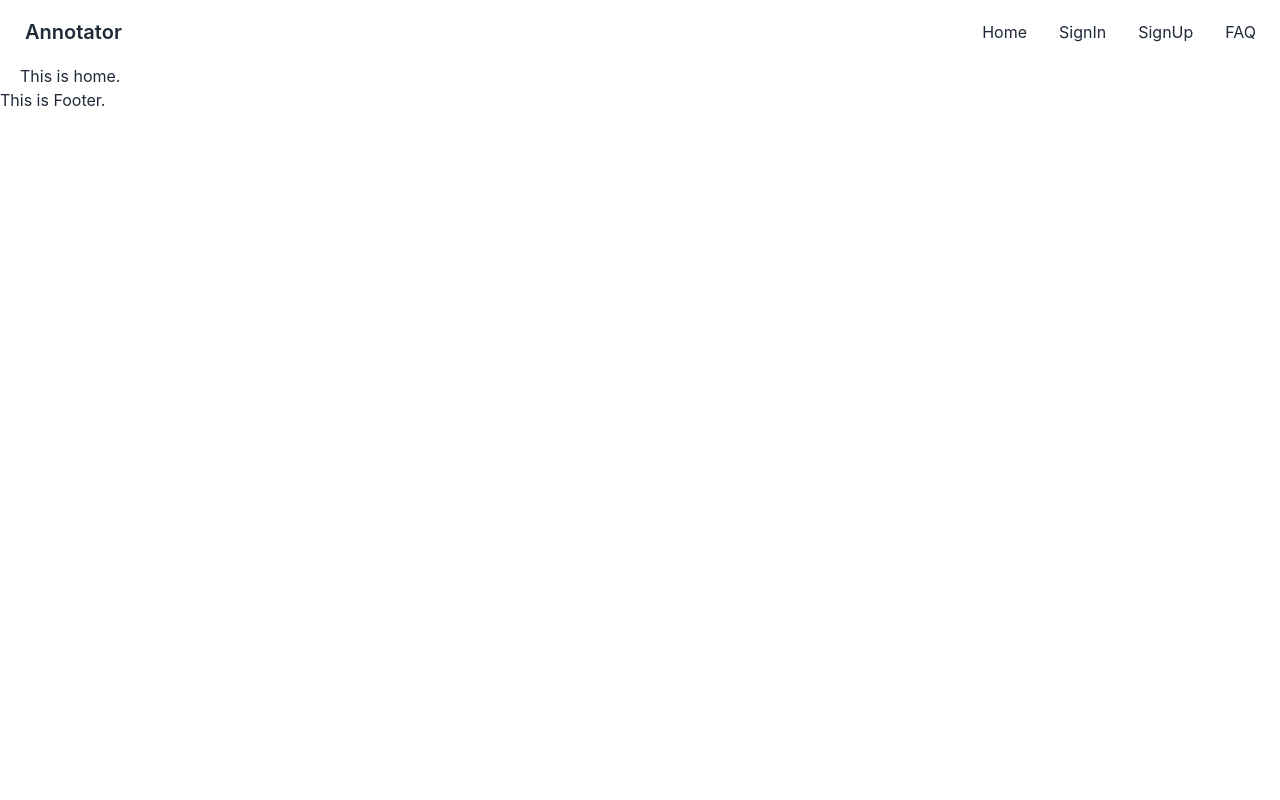
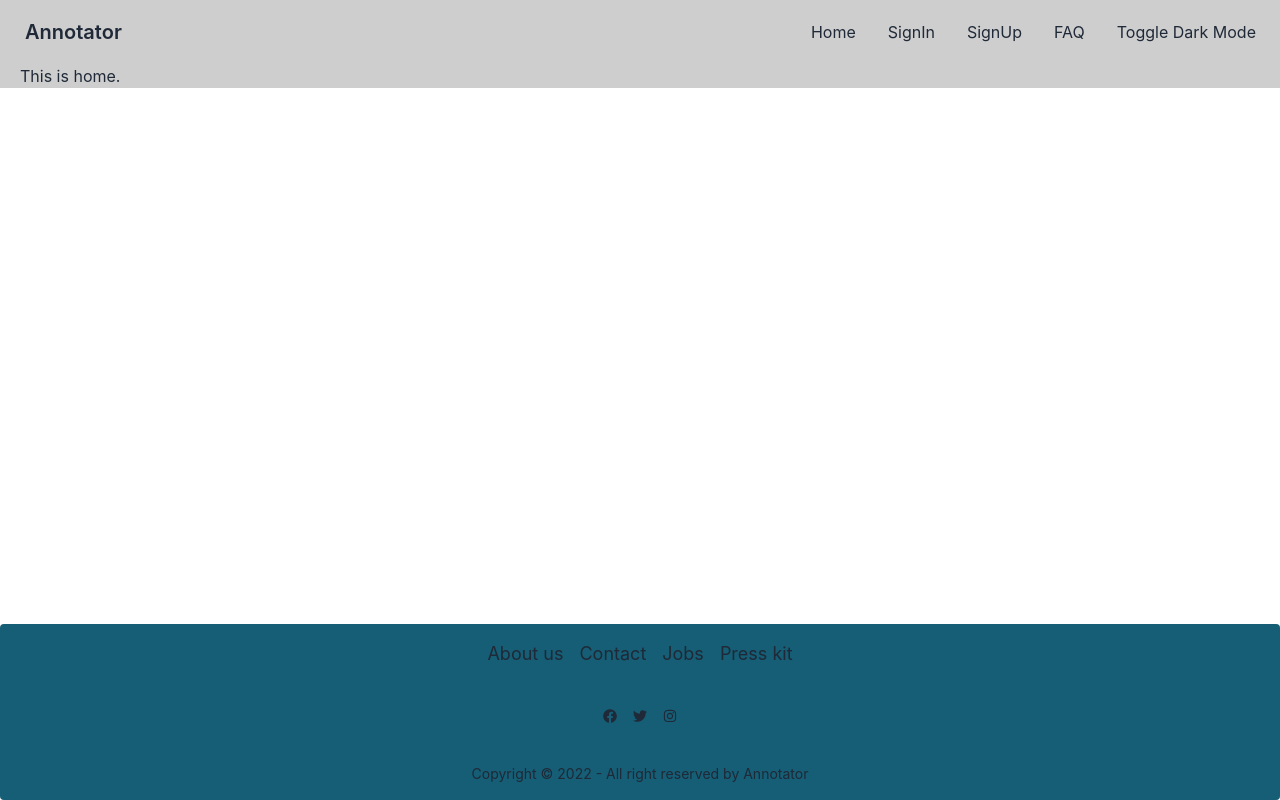
Before and after one commit to nkbadhon/Annotation-Front-End, a React (Create React App) app: page / in a window 1280 px wide. Built offline with nearby package versions, Linux system fonts and the light colour scheme; no server answers.

Commit message:
dashboard done

```diff
--- a/package.json
+++ b/package.json
@@ -13,6 +13,7 @@
     "react-hook-form": "^7.41.5",
     "react-hooks": "^1.0.1",
     "react-hot-toast": "^2.4.0",
+    "react-icons": "^4.7.1",
     "react-router-dom": "^6.6.1",
     "react-scripts": "5.0.1",
     "web-vitals": "^2.1.4"
--- a/src/Layout/Main.js
+++ b/src/Layout/Main.js
@@ -5,7 +5,7 @@ import Navbar from '../Pages/Home/Home/Shared/Navbar/Navbar';
 
 const Main = () => {
     return (
-        <div>
+        <div class="bg-[#CECECE]">
             <Navbar></Navbar>
             <Outlet></Outlet>
             <Footer></Footer>
--- a/src/Pages/Dashboard/Dashboard/Dashboard.js
+++ b/src/Pages/Dashboard/Dashboard/Dashboard.js
@@ -1,9 +1,24 @@
-import React from 'react';
+import React, { useContext } from 'react';
+import { Link, Outlet } from 'react-router-dom';
+import { AuthContext } from '../../../Context/AuthProvider';
+import Footer from '../../Home/Home/Shared/Footer/Footer';
+import Navbar from '../../Home/Home/Shared/Navbar/Navbar';
 
 const Dashboard = () => {
+    const { user } = useContext(AuthContext);
+    console.log(user);
     return (
         <div>
-            <h2>Comming soon</h2>
+
+            <Navbar></Navbar>
+            <ul className="menu p-4 w-60 text-base-content">
+                <ul><p>Welcome, <br /> {user?.displayName && <h3>{user.displayName}</h3>}</p></ul>
+
+            </ul>
+            <main>
+
+            </main>
+            <Footer></Footer>
         </div>
     );
 };
--- a/src/Pages/Home/Home/Shared/Footer/Footer.js
+++ b/src/Pages/Home/Home/Shared/Footer/Footer.js
@@ -1,10 +1,28 @@
 import React from 'react';
+import { FaFacebook, FaTwitter, FaInstagram } from 'react-icons/fa';
+import { Link } from 'react-router-dom';
 
 const Footer = () => {
     return (
-        <div>
-            This is Footer.
-        </div>
+        <footer className="footer footer-center p-4 rounded h-44 bg-cyan-800">
+            <div className="grid grid-flow-col gap-4">
+                <Link href="/" className="text-lg">About us</Link>
+                <Link href="/" className="text-lg">Contact</Link>
+                <Link href="/" className="text-lg">Jobs</Link>
+                <Link href="/" className="text-lg">Press kit</Link>
+            </div>
+            <div>
+                <div className="grid grid-flow-col gap-4">
+                    <Link to=""> <FaFacebook /> </Link>
+                    <Link to=""> <FaTwitter /> </Link>
+                    <Link to=""> <FaInstagram /> </Link>
+                </div>
+            </div>
+            <div>
+                <p>Copyright © 2022 - All right reserved by Annotator</p>
+            </div>
+        </footer>
+
     );
 };
 
--- a/src/Pages/Home/Home/Shared/Navbar/Navbar.js
+++ b/src/Pages/Home/Home/Shared/Navbar/Navbar.js
@@ -4,26 +4,16 @@ import { AuthContext } from '../../../../../Context/AuthProvider';
 
 
 
+function Navbar() {
 
-function Navbar() {
-    const { user, logOut } = useContext(AuthContext)
+    const [darkMode, setDarkMode] = useState(false);
+    const { user, logOut } = useContext(AuthContext);
     const handleSignOut = () => {
         logOut()
             .then(() => { })
             .catch(error => console.log(error))
     }
 
-
-    // Darkmood Starts here
-    // Declaring a state variable for the dark mode setting
-    const [darkMode, setDarkMode] = useState(false)
-
-    // Toggle the dark mode setting when the button is clicked
-    const toggleDarkMode = () => {
-        setDarkMode(!darkMode)
-    }
-
-    // Darkmood Ends here
     const menuItems = <React.Fragment>
         <li className="rounded-lg"><Link to='/'>Home</Link></li>
         {user?.uid ?
@@ -38,11 +28,14 @@ function Navbar() {
         }
 
         <li className="rounded-lg"><Link to='/blog'>FAQ</Link></li>
+        <li className="rounded-lg"><button onClick={() => setDarkMode(!darkMode)}>
+            Toggle Dark Mode
+        </button></li>
 
 
     </React.Fragment >
     return (
-        <div className="navbar bg-base-100">
+        <div className="navbar ">
             <div className="navbar-start">
                 <div className="dropdown">
                     <label tabIndex={0} className="btn btn-ghost lg:hidden">
@@ -61,12 +54,6 @@ function Navbar() {
             </div>
 
         </div>
-        // <nav className={darkMode ? 'dark-mode' : 'light-mode'}>
-        //     <h1>Annotator</h1>
-        //     <button onClick={toggleDarkMode}>
-        //         {darkMode ? 'Light Mode' : 'Dark Mode'}
-        //     </button>
-        // </nav>
     );
 };
 
--- a/src/index.css
+++ b/src/index.css
@@ -16,3 +16,10 @@ code {
   font-family: source-code-pro, Menlo, Monaco, Consolas, 'Courier New',
     monospace;
 }
+
+.footer {
+  position: fixed;
+  left: 0;
+  bottom: 0;
+  width: 100%;
+}
```
Also changed, not shown: 1 other file (tests, documents, lock files or other folders).
